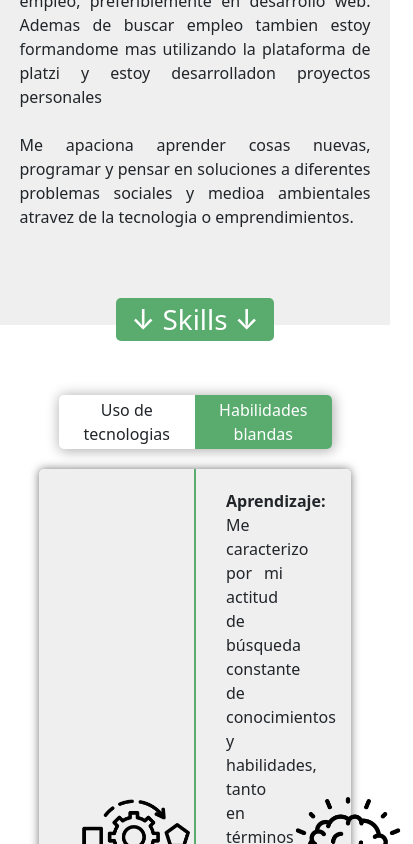
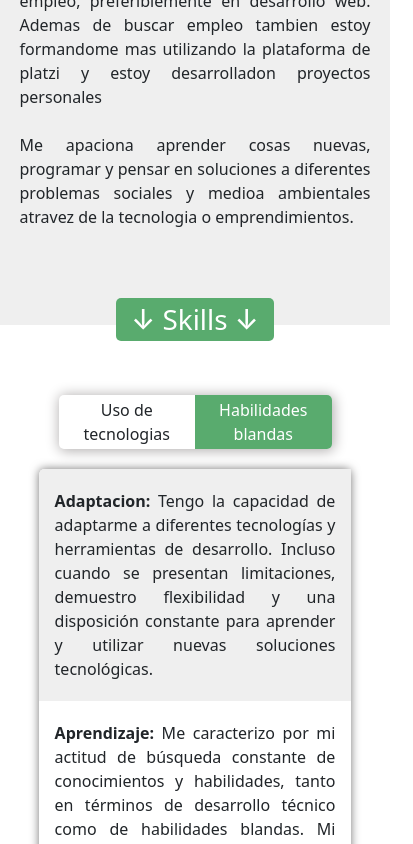
Before and after one commit to santiago2208/Portafolio, a React (Vite) app: page / in a window 390 px wide. Both pictures are taken after a click on the element "Habilidades blandas". Shown: the part 1177-2021 px from the top of the page, 413 px wide, since content can reach past the window. Built offline with nearby package versions, Linux system fonts and the light colour scheme.

Commit message:
se ajusta responsive de la seccion 2

```diff
--- a/src/components/Home/componentes/Habilidades.jsx
+++ b/src/components/Home/componentes/Habilidades.jsx
@@ -86,9 +86,9 @@ function Habilidades() {
             <p className='habBlandas__Text1'><b>Adaptacion:</b> Tengo la capacidad de adaptarme a diferentes tecnologías y herramientas de desarrollo. Incluso cuando se presentan limitaciones, demuestro flexibilidad y una disposición constante para aprender y utilizar nuevas soluciones tecnológicas.</p>
           </div>
 
-          <div className='habBlandas__Item borderLeft ColorGray bordeRadioRight_up'>
-            <p className='habBlandas__Text1'><b>Aprendizaje:</b> Me caracterizo por mi actitud de búsqueda constante de conocimientos y habilidades, tanto en términos de desarrollo técnico como de habilidades blandas. Mi interés está en el crecimiento personal y la mejora continua.</p>
-            <img className='habBlandas__Icono' src={libroLapiz} alt="Icono de un libro con serebro" />
+          <div className='habBlandas__Item borderLeft ColorGray bordeRadioRight_up '>
+            <p className='habBlandas__Text1 orden2'><b>Aprendizaje:</b> Me caracterizo por mi actitud de búsqueda constante de conocimientos y habilidades, tanto en términos de desarrollo técnico como de habilidades blandas. Mi interés está en el crecimiento personal y la mejora continua.</p>
+            <img className='habBlandas__Icono orden1' src={libroLapiz} alt="Icono de un libro con serebro" />
           </div>
 
           <div className='habBlandas__Item borderRight'>
@@ -97,8 +97,8 @@ function Habilidades() {
           </div>
 
           <div className='habBlandas__Item borderLeft'>
-            <p className='habBlandas__Text1'><b>Requerimientos:</b> Mi enfoque principal es atender y priorizar las necesidades del cliente o del empleador. Me aseguro de que los proyectos cumplan con las expectativas y los objetivos establecidos.</p>
-            <img className='habBlandas__Icono' src={requerimientoLapiz} alt="Icono de Requerimientos" />
+            <p className='habBlandas__Text1 orden2'><b>Requerimientos:</b> Mi enfoque principal es atender y priorizar las necesidades del cliente o del empleador. Me aseguro de que los proyectos cumplan con las expectativas y los objetivos establecidos.</p>
+            <img className='habBlandas__Icono orden1' src={requerimientoLapiz} alt="Icono de Requerimientos" />
           </div>
 
           <div className='habBlandas__Item borderRight ColorGray bordeRadioLeft_down'>
@@ -107,8 +107,8 @@ function Habilidades() {
           </div>
 
           <div className='habBlandas__Item borderLeft ColorGray bordeRadioRight_down'>
-            <p className='habBlandas__Text1'><b>Trabajo en Equipo:</b> Me destaco por trabajar eficazmente en equipos, fomentando la colaboración y el apoyo mutuo. Siempre estoy dispuesto a escuchar y valorar las ideas de los demás, y aportar las mías. Además, tengo la flexibilidad y la disposición para asumir el liderazgo cuando la situación lo requiere</p>
-            <img className='habBlandas__Icono' src={gestion_de_equiposLapiz} alt="Icono de desafios" />
+            <p className='habBlandas__Text1 orden2'><b>Trabajo en Equipo:</b> Me destaco por trabajar eficazmente en equipos, fomentando la colaboración y el apoyo mutuo. Siempre estoy dispuesto a escuchar y valorar las ideas de los demás, y aportar las mías. Además, tengo la flexibilidad y la disposición para asumir el liderazgo cuando la situación lo requiere</p>
+            <img className='habBlandas__Icono orden1' src={gestion_de_equiposLapiz} alt="Icono de desafios" />
           </div>
 
         </div>
--- a/src/components/Home/home.css
+++ b/src/components/Home/home.css
@@ -281,12 +281,17 @@
 
 
 .habBlandas__Item{
-  width: 50%;
   display: flex;
-  padding: 20px 30px;
-  justify-content: space-evenly;
   align-items: center;
+  padding-top: 20px;
+  padding-bottom: 20px;
+  justify-content: center;
+  gap: 30px;
 }
+
+
+
+
 
 .bordeRadioLeft_up{
   border-radius: 5px 0 0 0;
@@ -310,24 +315,25 @@
 
 
 
-.borderLeft{
-  border-left: solid 1px #59AB6E;
-}
-
-.borderRight{
-  border-right: solid 1px #59AB6E;
-}
-
 .habBlandas__Icono{
-  height: 130px;
-  width: 130px;
+ display: none;
 }
 
 .habBlandas__Text1{
-  width: 60%;
-  text-align:justify;
+  width: 90%;
   margin-bottom: 0px;
+  text-align: justify;
 }
+
+.orden1{
+  order: 1;
+}
+
+.orden2{
+  order: 2;
+}
+
+
 
 
 .MaxWith1000px{
@@ -548,11 +554,22 @@
 }
 
 
+
 @media(min-width:600px){
 
+  .habBlandas__Icono{
+    display: block;
+    height: 130px;
+    width: 130px;
+  }
+
+  .habBlandas__Text1{
+    width: 60%;
+  }
+
+}
 
 
-}
 
 
 @media(min-width:800px){
@@ -564,3 +581,48 @@
   }
 
 }
+
+@media(max-width:1180px){
+  .habBlandas__Item:nth-child(odd) {
+    background-color: #EFEFEF; /* Cambia el color según tus preferencias */
+  }
+
+  /* Estilo para elementos pares */
+  .habBlandas__Item:nth-child(even) {
+    background-color: #ffff; /* Cambia el color según tus preferencias */
+  }
+
+}
+
+
+@media(min-width:1180px){
+
+  .habBlandas__Item{
+    width: 50%;
+    padding: 20px 30px;
+    gap: 0px;
+    justify-content: space-evenly;
+  }
+
+  .habBlandas__Text1{
+    text-align:justify;
+  }
+
+  .orden1{
+    order: 2;
+  }
+
+  .orden2{
+    order: 1;
+  }
+
+  .borderLeft{
+    border-left: solid 1px #59AB6E;
+  }
+
+  .borderRight{
+    border-right: solid 1px #59AB6E;
+  }
+
+
+}
```
